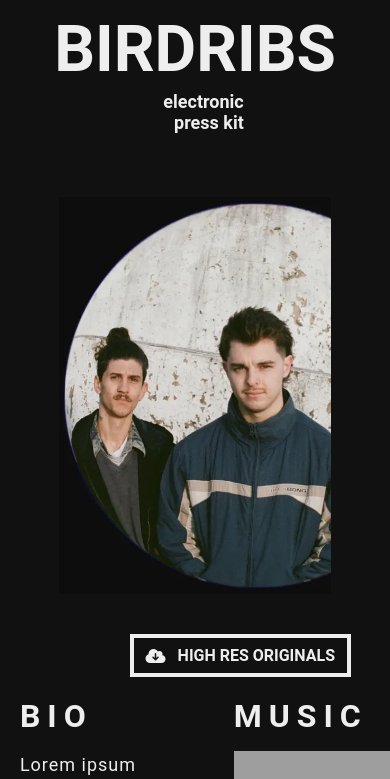
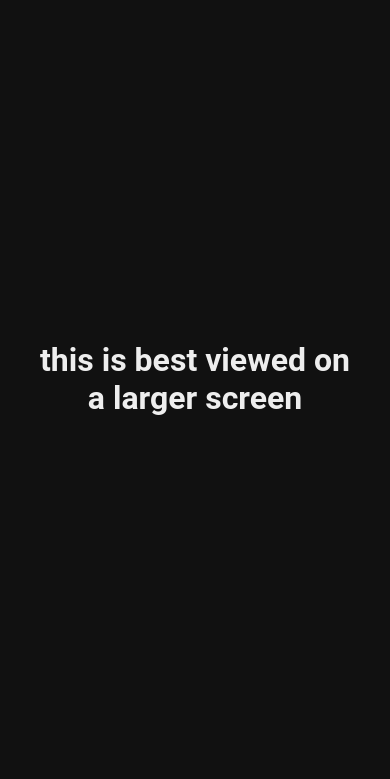
Before and after one commit to OPVL/epk-birdribs, a PHP site: page / in a window 390 px wide; the page is wider, and only the part inside the window is pictured. Shown: the top 779 px of that part. Run offline with PHP 8.4, Linux system fonts and the light colour scheme; some libraries are stand-ins or nearby versions; grey boxes are pictures that could not be loaded.

Commit message:
small display kludge

```diff
--- a/assets/css/style.css
+++ b/assets/css/style.css
@@ -249,4 +249,30 @@ section.contact.flex-col {
   margin-bottom: 12px;
 }
 
+.no-small-displays {
+  display: none;
+}
+
+@media screen and (max-width: 900px) {
+  .displayable {
+    display: none;
+  }
+  body {
+    display: flex;
+    flex-direction: column;
+    justify-content: space-between;
+    height: 100vh;
+  }
+  .no-small-displays {
+    display: flex;
+    height: 100%;
+    justify-content: center;
+    flex-direction: column;
+  }
+  h1 {
+    padding: 40px;
+    text-align: center;
+  }
+}
+
 /*# sourceMappingURL=style.css.map */
--- a/assets/sass/style.sass
+++ b/assets/sass/style.sass
@@ -204,3 +204,26 @@ section.contact.flex-col
     text-align: center
     width: auto
     margin-bottom: 12px
+
+.no-small-displays
+    display: none
+
+@media screen and (max-width: 900px)
+    .displayable
+        display: none
+
+    body
+        display: flex
+        flex-direction: column
+        justify-content: space-between
+        height: 100vh
+
+    .no-small-displays
+        display: flex
+        height: 100%
+        justify-content: center
+        flex-direction: column
+
+    h1
+        padding: 40px
+        text-align: center
--- a/index.php
+++ b/index.php
@@ -167,7 +167,10 @@ $videos = [
 </head>
 
 <body>
-  <header class="flex-col">
+  <div class="no-small-displays">
+    <h1>this is best viewed on a larger screen</h1>
+  </div>
+  <header class="flex-col displayable">
     <div class="logo">
       <h1 class="placeholder">birdribs</h1>
     </div>
@@ -194,7 +197,7 @@ $videos = [
         <i class="fa-solid fa-cloud-arrow-down"></i> high res originals</a>
     </div>
   </header>
-  <main>
+  <main class="displayable">
     <div class="flex-row about-section">
       <section class="bio flex-col">
         <h2 class="placeholder">bio</h2>
@@ -214,7 +217,7 @@ $videos = [
       <section class="music flex-col">
         <h2 class="title">music</h2>
         <div class="embed flex-col">
-          <iframe title="bandcamp embed" style="border: 0; width: 500px; height: 672px"
+          <iframe style="border: 0; width: 360px; height: 532px;"
             src="https://bandcamp.com/EmbeddedPlayer/album=1243833148/size=large/bgcol=333333/linkcol=ffffff/transparent=true/"
             seamless><a href="https://birdribs.bandcamp.com/album/sleep-clinic-redundant-ave">Sleep Clinic // Redundant
               Ave by BIRDRIBS</a></iframe>
@@ -255,12 +258,12 @@ $videos = [
           <h4 class="subheading">special thanks</h4>
           <div class="flex-row">
             <div class="credits-details flex-col">
-              <span class="role">production</span>
+              <!-- <span class="role">production</span>
+              <span class="role">mastering</span> -->
               <span class="role">photography</span>
-              <span class="role">mastering</span>
             </div>
             <div class="credits-details flex-col">
-              <span class="person">future primate</span>
+              <!-- <span class="person">future primate</span> -->
               <span class="person">steven tatlow</span>
             </div>
           </div>
```
Also changed, not shown: 1 other file.
